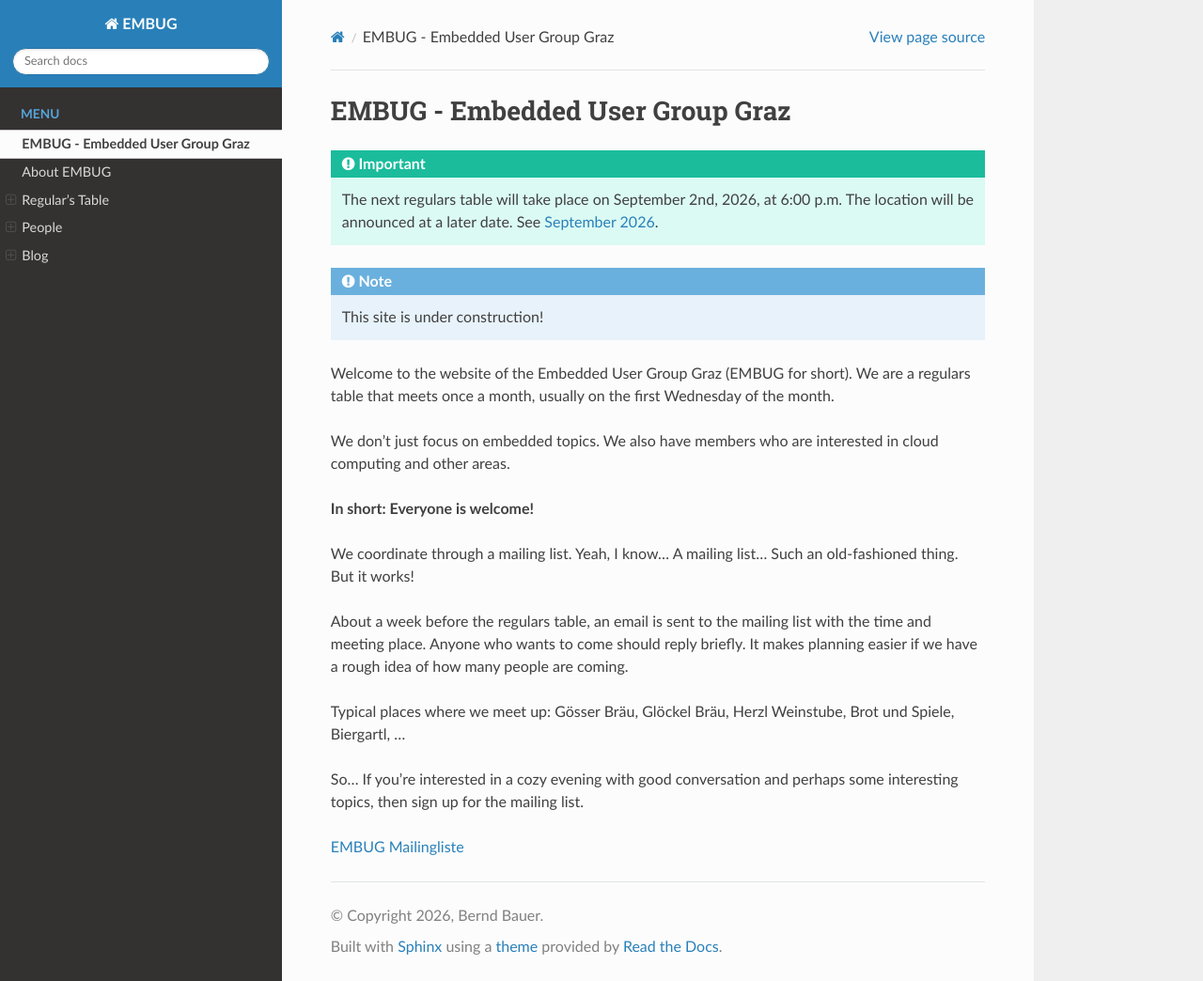
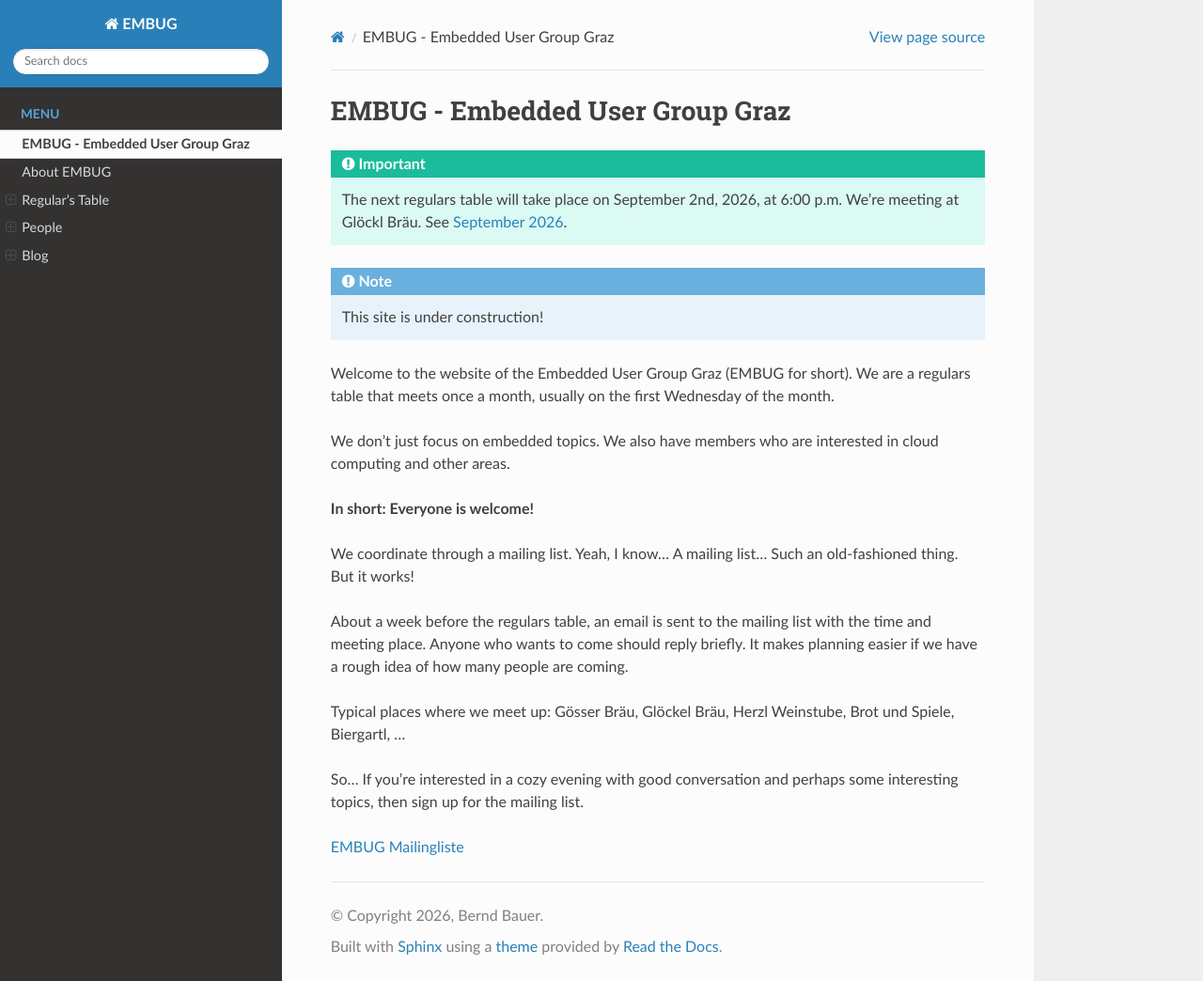
Before and after one commit to embug-org/website, a Sphinx documentation site: the page built from source/index.rst, in a window 1280 px wide and 1044 px high. Shown: the whole window at 94% size. Built offline with Sphinx 7.4.7 and the Read the Docs theme 3.1.0, drawn with Linux system fonts in a browser that asks for light colours.

Commit message:
RT September 26: Updated location

```diff
--- a/source/index.rst
+++ b/source/index.rst
@@ -14,7 +14,7 @@ EMBUG - Embedded User Group Graz
 
 .. important::
    The next regulars table will take place on September 2nd, 2026, at 6:00 p.m.
-   The location will be announced at a later date.
+   We're meeting at Glöckl Bräu.
    See :doc:`September 2026 <regulars_table/2026/09_september>`.
 
 .. note::
--- a/source/regulars_table/2026/09_september.rst
+++ b/source/regulars_table/2026/09_september.rst
@@ -2,4 +2,8 @@ September 2026
 ==============
 
 This regulars table will take place on September 2nd, 2026, at 6:00 p.m.
-The location will be announced at a later date.
+We're meeting at Glöckl Bräu.
+
+`Glöcklbräu <https://www.gloecklbraeu.at/>`_
+
+`Glöcklbräu OpenStreetMap <https://www.openstreetmap.org/node/269957911>`_
```
